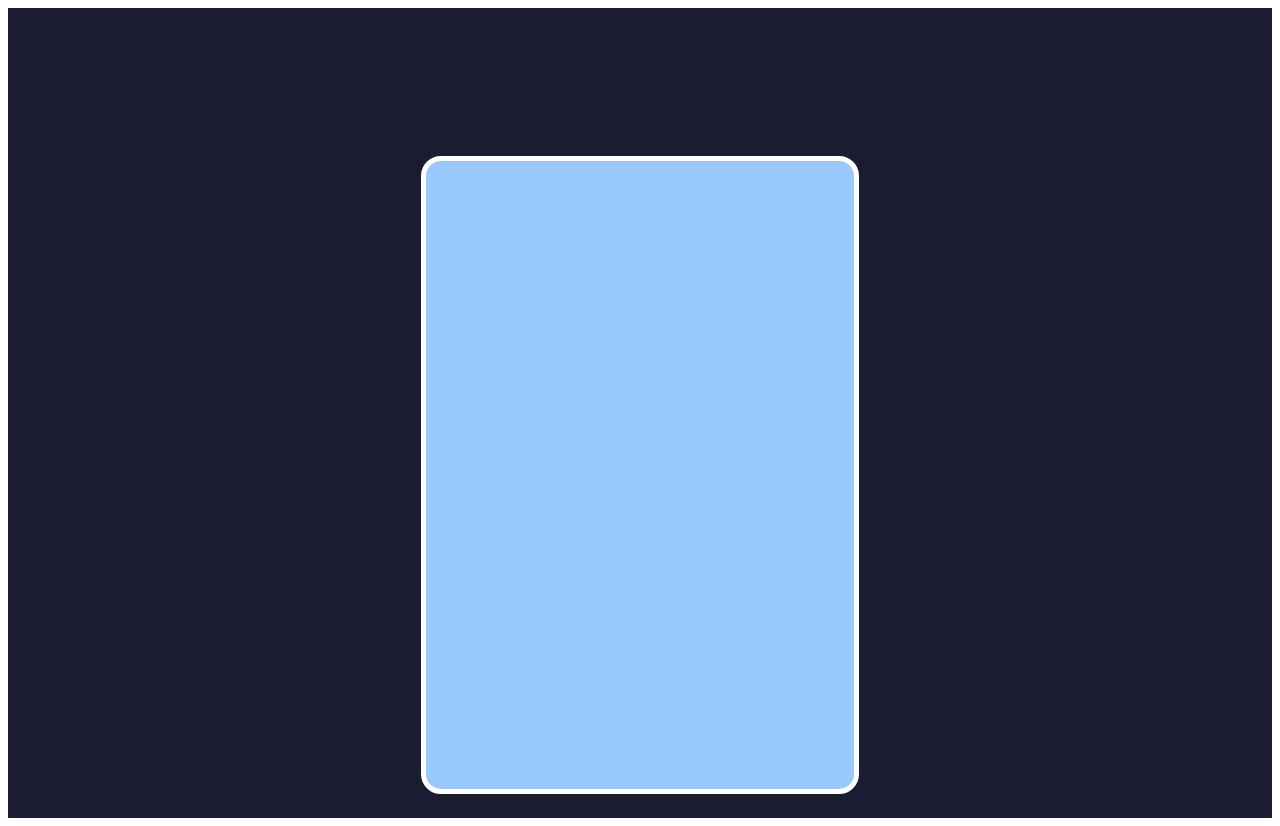
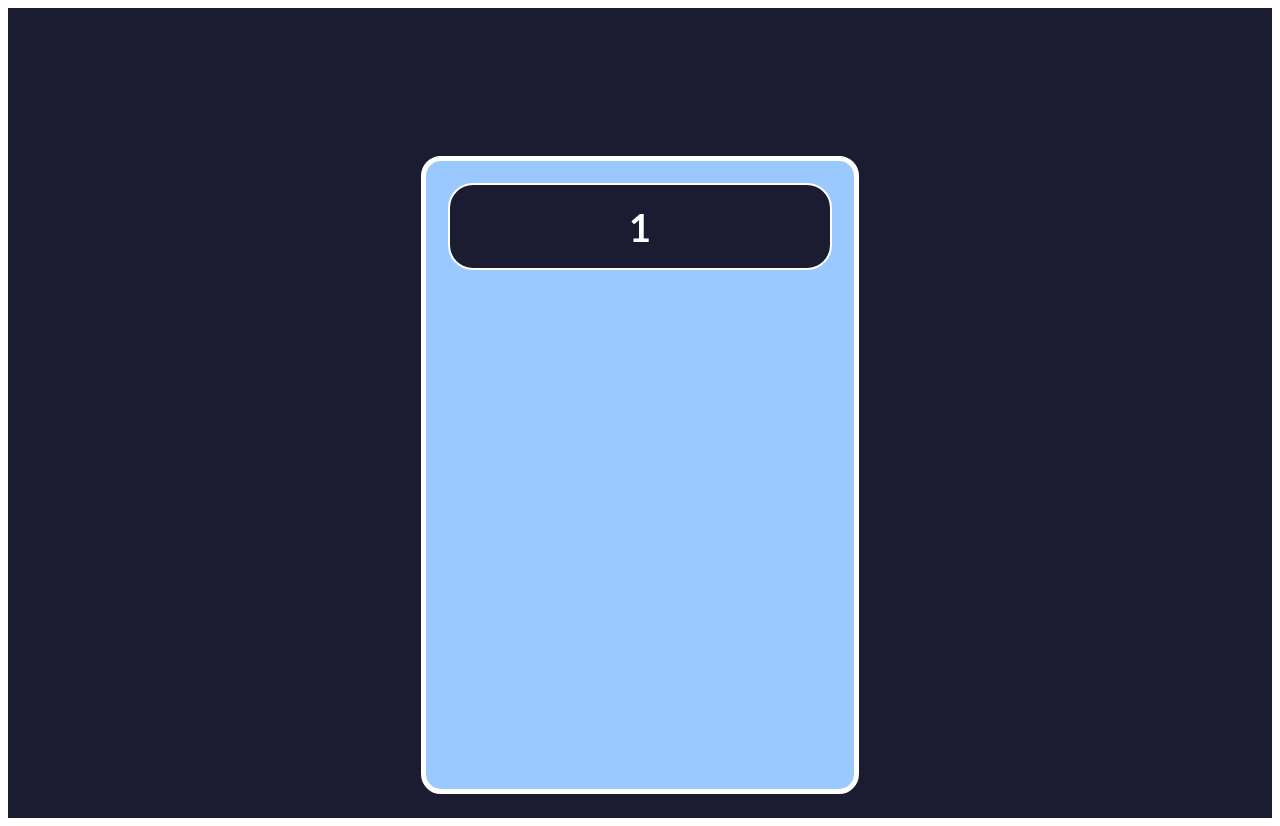
Before and after one commit to joacoarena/react, a React (Vite) app in the folder calculadora/: page / in a window 1280 px wide. Built offline with nearby package versions, Linux system fonts and the light colour scheme.

Commit message:
styles of botons

```diff
--- a/calculadora/src/App.jsx
+++ b/calculadora/src/App.jsx
@@ -1,5 +1,5 @@
 import { useState } from 'react'
-
+import Boton from './componentes/botones'
 import './App.css'
 
 function App() {
@@ -11,7 +11,9 @@
           <img src="" alt="" className='freecodecamp-logo' />
         </div>
         <div className='contenedor-calculadora'>
-          <div className='fila'></div>
+          <div className='fila'>
+            <Boton>1</Boton>
+          </div>
           <div className='fila'></div>
           <div className='fila'></div>
           <div className='fila'></div>
--- /dev/null
+++ b/calculadora/src/componentes/botones.jsx
@@ -0,0 +1,15 @@
+import React from "react";
+import '../hojas-de-estilos/boton.css'
+
+function Boton(props) {
+    const esOperador = valor => {
+        return  isNaN(valor) && (valor != '.') && (valor != '=')
+    }
+
+    return(
+        <div className={`boton-contenedor ${esOperador(props.children) ? 'operador' : ''}`.trimEnd()}>
+            {props.children}
+        </div>
+    );
+}
+export default Boton;
--- /dev/null
+++ b/calculadora/src/hojas-de-estilos/boton.css
@@ -0,0 +1,16 @@
+.boton-contenedor{
+    height: 83px;
+    display: flex;
+    flex: 1 1;
+    justify-content: center;
+    align-items: center;
+    font-weight: bold;
+    font-size: 38px;
+    background-color: #1b1b32;
+    color: white;
+    border-radius: 25px;
+    border: 2px solid white;
+    margin: 4px;
+    cursor: pointer;
+    user-select: none;
+}
```
